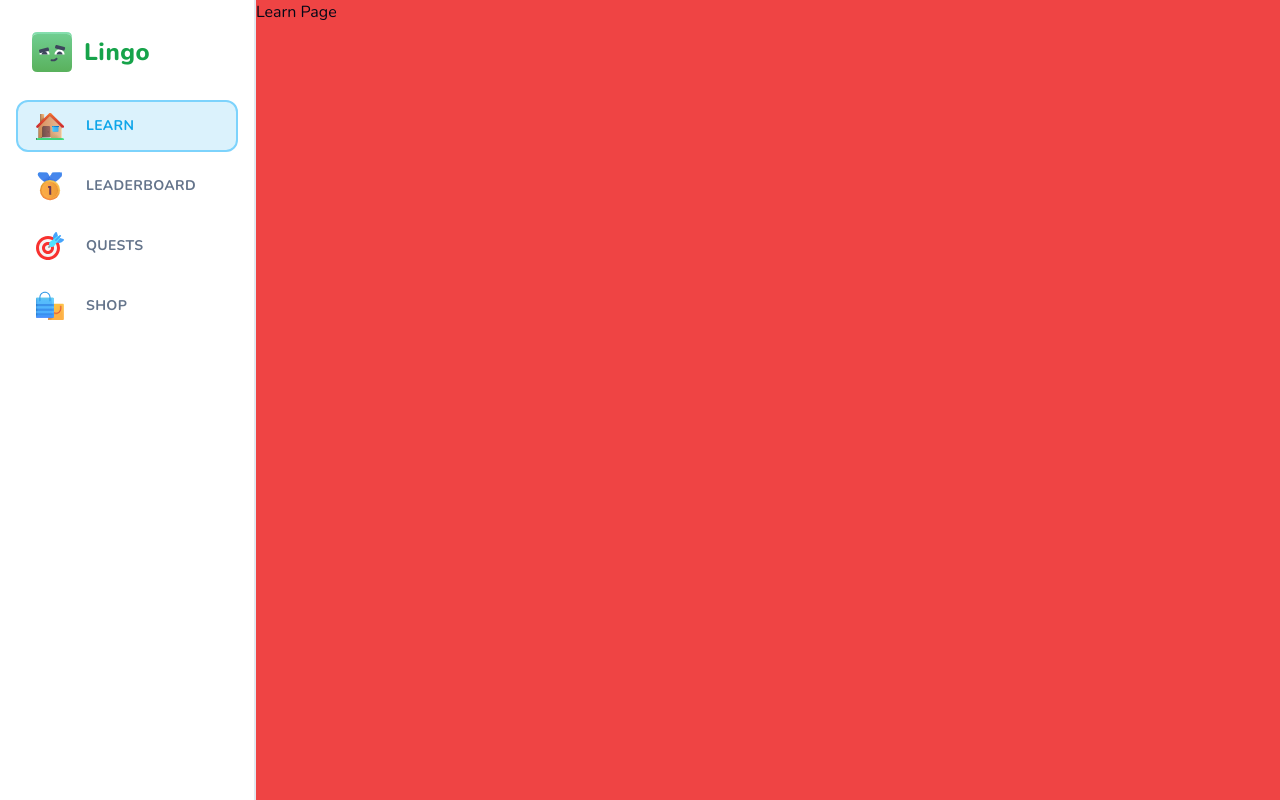
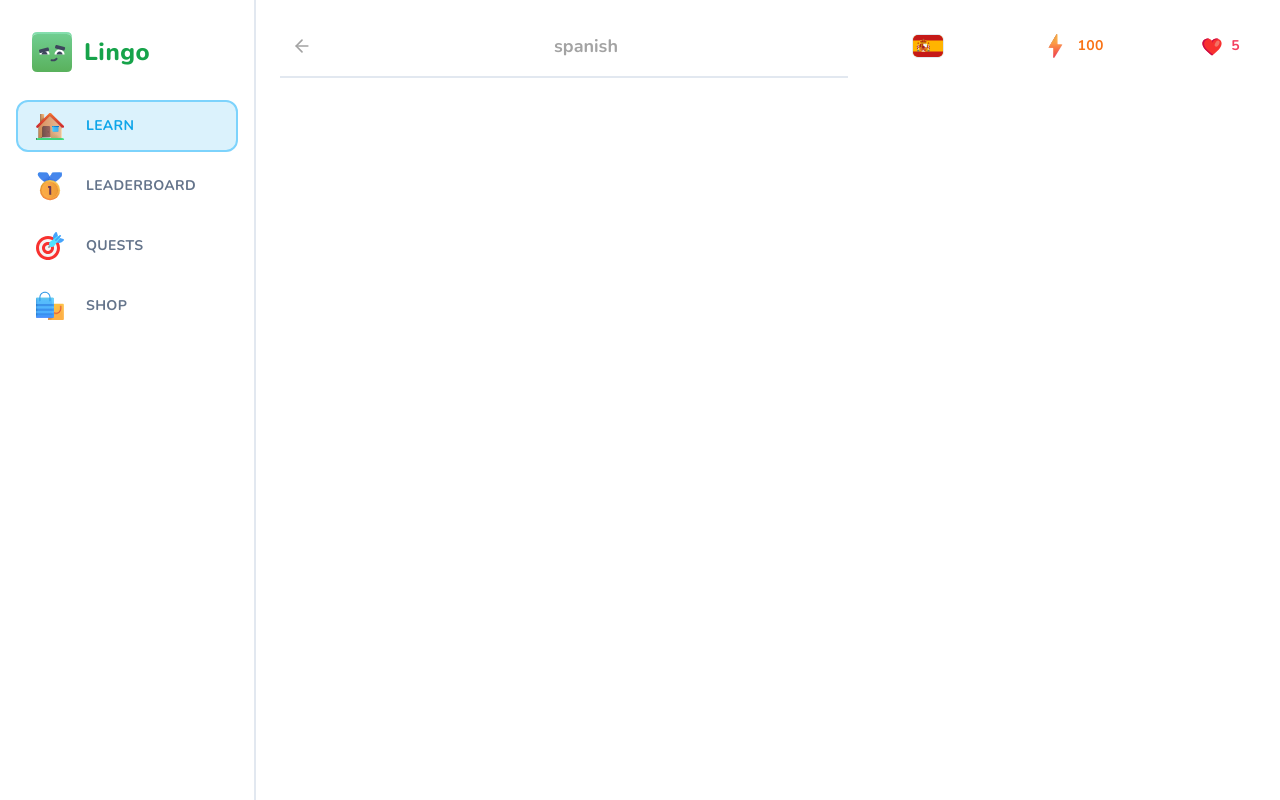
Before and after one commit to kishky101/Lingo, a Next.js app: page /learn in a window 1280 px wide. Built offline with nearby package versions, Linux system fonts and the light colour scheme.

Commit message:
completed learn page wrappers

```diff
--- a/app/(main)/layout.tsx
+++ b/app/(main)/layout.tsx
@@ -11,7 +11,7 @@
       <MobileHeader />
       <Sidebar className="hidden lg:flex" />
       <main className="lg:pl-[256px] h-full pt-[50px] lg:pt-0">
-        <div className="bg-red-500 h-full">{children}</div>
+        <div className="max-w-[1056px] mx-auto pt-6 h-full">{children}</div>
       </main>
     </>
   );
--- /dev/null
+++ b/app/(main)/learn/_components/header.tsx
@@ -0,0 +1,23 @@
+import { Button } from "@/components/ui/button"
+import { ArrowLeft } from "lucide-react"
+import Link from "next/link"
+
+type Props = {
+    title: string
+}
+
+export const Header = ({title} : Props) => {
+    return (
+        <div className="sticky top-0 bg-white pb-3 lg:pt-[28px] lg:mt-[-28px] flex items-center justify-between border-b-2 mb-5 text-neutral-400 lg:z-50">
+            <Link href={"/courses"}>
+                <Button variant={"ghost"} size={"sm"}>
+                    <ArrowLeft className="h-5 w-5 stroke-2 text-neutral-400" />
+                </Button>
+            </Link>
+            <h1 className="font-bold text-lg">
+                {title}
+            </h1>
+            <div />
+        </div>
+    )
+}
--- a/app/(main)/learn/page.tsx
+++ b/app/(main)/learn/page.tsx
@@ -1,5 +1,24 @@
+import { FeedWrapper } from "@/components/feed-wrapper";
+import { StickyWrapper } from "@/components/sticky-wrapper";
+import { Header } from "./_components/header";
+import { UserProgress } from "@/components/user-progress";
+
 const LearnPage = () => {
-  return <div>Learn Page</div>;
+  return (
+    <div className="flex flex-row-reverse gap-[48px] px-6">
+      <StickyWrapper>
+        <UserProgress
+          activeCourse={{title: "Spanish", imageSrc: "/es.svg"}}
+          hearts={5}
+          points={100}
+          hasActiveSubscription={false}
+        />
+      </StickyWrapper>
+      <FeedWrapper>
+        <Header title="spanish"/>
+      </FeedWrapper>
+    </div>
+  );
 };
 
 export default LearnPage;
--- /dev/null
+++ b/components/feed-wrapper.tsx
@@ -0,0 +1,11 @@
+type Props = {
+    children: React.ReactNode
+}
+
+export const FeedWrapper = ({children} : Props) => {
+    return (
+        <div className="flex-1 relative top-0 pb-10">
+            {children}
+        </div>
+    )
+}
--- /dev/null
+++ b/components/sticky-wrapper.tsx
@@ -0,0 +1,13 @@
+type Props = {
+    children: React.ReactNode
+}
+
+export const StickyWrapper = ({children} : Props) => {
+    return (
+        <div className="hidden lg:block w-[360px] sticky self-end bottom-6">
+            <div className="min-h-[calc(100vh-48px)] sticky top-6 flex flex-col gap-y-4">
+                {children}
+            </div>
+        </div>
+    )
+}
--- /dev/null
+++ b/components/user-progress.tsx
@@ -0,0 +1,62 @@
+import Link from "next/link";
+import { Button } from "./ui/button";
+import Image from "next/image";
+import { InfinityIcon } from "lucide-react";
+
+type Props = {
+  activeCourse: { title: string; imageSrc: string }; //TODO: Replace with DB types
+  hearts: number;
+  points: number;
+  hasActiveSubscription: boolean;
+};
+
+export const UserProgress = ({
+  activeCourse,
+  hearts,
+  points,
+  hasActiveSubscription,
+}: Props) => {
+  return (
+    <div className="flex items-center justify-between gap-x-2 w-full">
+      <Link href={"/courses"}>
+        <Button variant="ghost">
+          <Image
+            src={activeCourse.imageSrc}
+            alt={activeCourse.title}
+            className="rounded-md border"
+            width={32}
+            height={32}
+          />
+        </Button>
+      </Link>
+      <Link href={"/shop"}>
+        <Button variant="ghost" className="text-orange-500">
+          <Image
+            src={"/points.svg"}
+            alt={"Points"}
+            className="mr-2"
+            width={28}
+            height={28}
+          />
+          {points}
+        </Button>
+      </Link>
+      <Link href={"/shop"}>
+        <Button variant="ghost" className="text-rose-500">
+          <Image
+            src={"/heart.svg"}
+            alt={"Hearts"}
+            className="mr-2"
+            width={22}
+            height={22}
+          />
+          {hasActiveSubscription ? (
+            <InfinityIcon className="h-4 w-4 stroke-[3]" />
+          ) : (
+            hearts
+          )}
+        </Button>
+      </Link>
+    </div>
+  );
+};
```
